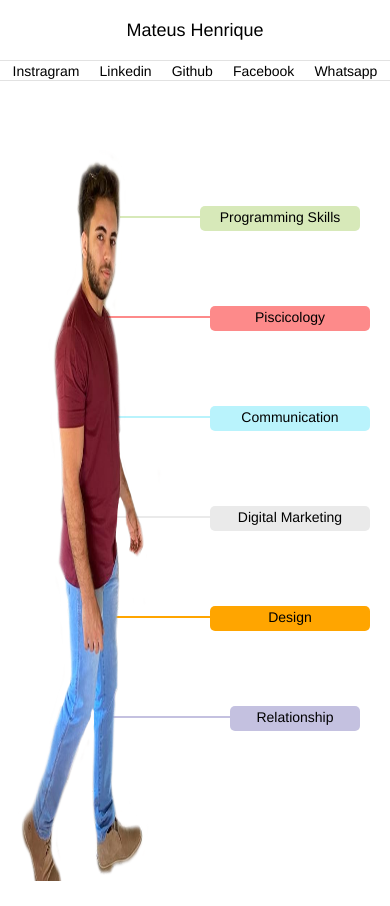
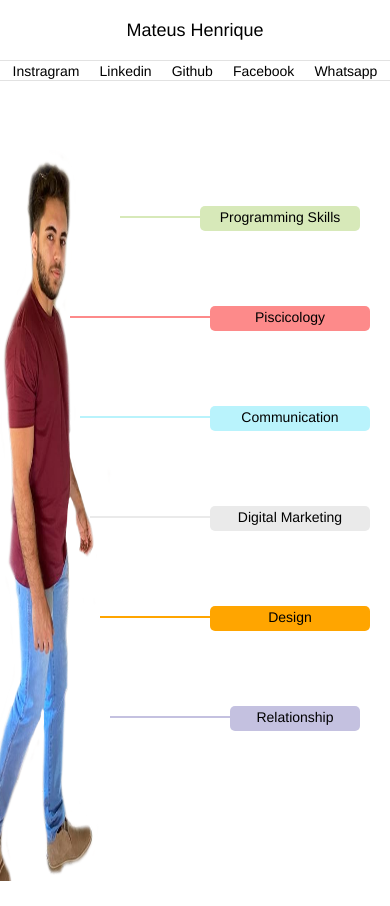
Before and after one commit to MateusHenriqDaSilva/Port, a Next.js app: page / in a window 390 px wide. Built offline with nearby package versions, Linux system fonts and the light colour scheme.

Commit message:
first commit

```diff
--- a/src/styles/corpo.module.css
+++ b/src/styles/corpo.module.css
@@ -932,7 +932,7 @@
     .definicaoImagem{
         display: flex;
         padding: 0px;
-        margin-right: 200px;
+        width: 350px;
     }
 
     .espacoLinha {
@@ -1050,8 +1050,8 @@
     .definicaoImagem{
         display: flex;
         padding: 0px;
+        width: 350px;
     }
-
     .espacoLinha {
         display: flex;
         margin-top: 135px;
```
